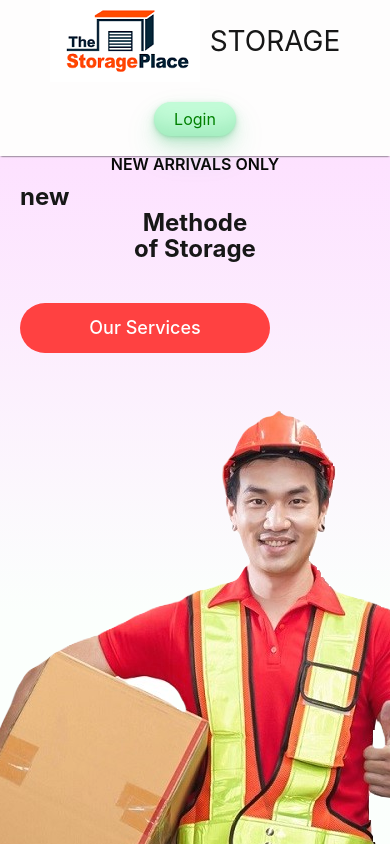
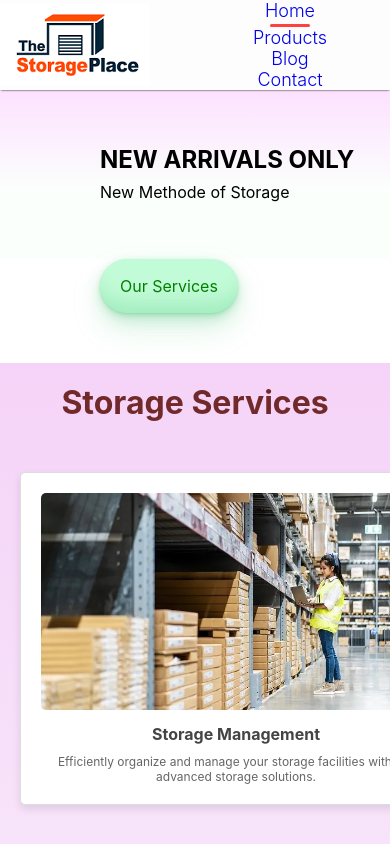
Before and after one commit to Shindou7/Project_storage, a React (Create React App) app: page / in a window 390 px wide. Shown: the top 844 px of the page. Built offline with nearby package versions, Linux system fonts and the light colour scheme.

Commit message:
adjusted homepage media queries

```diff
--- a/src/Components/Homepage1/Homepage1.css
+++ b/src/Components/Homepage1/Homepage1.css
@@ -1,61 +1,40 @@
 /* Desktop styles */
 .homepage1 {
-    height: 90vh;
+    height: 20vh;
     background: linear-gradient(180deg, #fde1ff, #e1ffea22 60%);
     display: flex;
-}
+    align-items: left;
+    }
 
 .homepage1-left {
+    position: relative;
     flex: 1;
     display: flex;
     flex-direction: column;
     justify-content: center;
     gap: 10px;
-    padding-left: 180px;
+    padding-left: 100px;
     line-height: 1.1;
 }
 
-.homepage1-left h2 {
-    color: #090909;
-    font-size: 20px;
-    font-weight: 600;
-}
-
-.homepage1-left p {
-    color: #171717;
-    font-size: 30px;
-    font-weight: 700;
-}
-
-.homepage1-hand-icon {
-    display: flex;
-    align-items: center;
-    gap: 20px;
-}
-
-.homepage1-hand-icon img {
-    width: 150px;
-}
-
 .homepage1-latest-btn {
-    display: flex;
-    justify-content: center;
-    align-items: center;
-    gap: 15px;
-    width: 310px;
-    height: 70px;
-    border-radius: 75px;
-    margin-top: 30px;
-    background: #ff4141;
-    color: white;
-    font-size: 22px;
-    font-weight: 500;
-    transition: background 0.3s, transform 0.3s; /* Add transition for smooth effect */
-}
-
-.homepage1-latest-btn:hover {
-    background: #ff7f7f; /* New background color on hover */
-    transform: scale(1.05); /* Slightly increase the size on hover */
+  background-color: #c2fbd7;
+  border-radius: 100px;
+  box-shadow: rgba(44, 187, 99, .2) 0 -25px 18px -14px inset,rgba(44, 187, 99, .15) 0 1px 2px,rgba(44, 187, 99, .15) 0 2px 4px,rgba(44, 187, 99, .15) 0 4px 8px,rgba(44, 187, 99, .15) 0 8px 16px,rgba(44, 187, 99, .15) 0 16px 32px;
+  color: green;
+  cursor: pointer;
+  display: inline-block;
+  font-family: CerebriSans-Regular,-apple-system,system-ui,Roboto,sans-serif;
+  padding: 17px 20px;
+  text-align: center;
+  text-decoration: none;
+  transition: all 250ms;
+  border: 0;
+  font-size: 16px;
+  user-select: none;
+  -webkit-user-select: none;
+  touch-action: manipulation;
+  margin-left: 100px;
 }
 
 .homepage1-right {
@@ -64,70 +43,15 @@
     align-items: center;
     justify-content: center;
     margin-top: 100px;
-    margin-inline: 100px;
 }
 
-/* Tablet styles */
-@media (max-width: 1024px) {
-    .homepage1-left {
-        padding-left: 100px;
-    }
+.homepage1-right img {
+    width: auto;
+    height: 200px;
+}
 
-    .homepage1-left h2 {
-        font-size: 18px;
-    }
-
-    .homepage1-left p {
-        font-size: 26px;
-    }
-
-    .homepage1-hand-icon img {
-        width: 120px;
-    }
-
-    .homepage1-latest-btn {
-        width: 280px;
-        height: 60px;
-        font-size: 20px;
-    }
-
+@media (max-width: 700px) {
     .homepage1-right {
-        margin-top: 80px;
-        margin-inline: 50px;
+        display: none;
     }
 }
-
-/* Mobile styles */
-@media (max-width: 768px) {
-    .homepage1 {
-        flex-direction: column;
-        text-align: center;
-    }
-
-    .homepage1-left {
-        padding: 0 20px;
-    }
-
-    .homepage1-left h2 {
-        font-size: 16px;
-    }
-
-    .homepage1-left p {
-        font-size: 24px;
-    }
-
-    .homepage1-hand-icon img {
-        width: 100px;
-    }
-
-    .homepage1-latest-btn {
-        width: 250px;
-        height: 50px;
-        font-size: 18px;
-    }
-
-    .homepage1-right {
-        margin-top: 50px;
-        margin-inline: 20px;
-    }
-}
--- a/src/Components/Homepage1/Homepage1.jsx
+++ b/src/Components/Homepage1/Homepage1.jsx
@@ -1,7 +1,6 @@
 import React from "react";
 import "./Homepage1.css";
-import hand_icon from "../Assets/hand_icon.png";
-import hero_image from "../Assets/hero_image.png";
+import Package from "../Assets/package.png";
 
 const Homepage1 = () => {
   const scrollToNextPage = () => {
@@ -12,24 +11,20 @@ const Homepage1 = () => {
   };
 
   return (
-    <div className="homepage1">
-      <div className="homepage1-left">
-        <h2>NEW ARRIVALS ONLY</h2>
-        <div>
-          <div className="homepage1-hand-icon">
-            <p>new</p>
-          </div>
-          <p>Methode</p>
-          <p>of Storage</p>
+    <>
+      <div className="homepage1">
+        <div className="homepage1-left">
+          <h2>NEW ARRIVALS ONLY</h2>
+          <p>New Methode of Storage</p>
         </div>
-        <div className="homepage1-latest-btn" onClick={scrollToNextPage}>
-          <div>Our Services</div>
+        <div className="homepage1-right">
+          <img src={Package}></img>
         </div>
       </div>
-      <div className="homepage1-right">
-        <img src={hero_image} alt="" />
+      <div className="homepage1-latest-btn" onClick={scrollToNextPage}>
+        Our Services
       </div>
-    </div>
+    </>
   );
 };
 
--- a/src/Components/NavigatorBar/NavigatorBar.css
+++ b/src/Components/NavigatorBar/NavigatorBar.css
@@ -16,12 +16,6 @@
     display: flex;
     align-items: center;
     gap: 10px;
-}
-
-.navg-logo p {
-    color: #171717;
-    font-size: 28px;
-    font-weight: 400;
 }
 
 .navg-menu {
@@ -82,50 +76,18 @@
   transform: scale(1.05) rotate(-1deg);
 }
 
-/* .navg-login button {
-    width: 157px;
-    height: 58px;
-    outline: none;
-    border: 1px solid #7a7a7a;
-    border-radius: 75px;
-    color: #515151;
-    font-size: 20px;
-    font-weight: 500;
-    background: white;
-    cursor: pointer;
-} */
-
-.navg-login button:active {
-    background: #bcb5b5;
-}
-
-/* Tablet styles */
-@media (max-width: 1024px) {
-    .navgbar {
-        flex-direction: column; /* Stack items vertically on tablets */
-        align-items: center; /* Center items horizontally on tablets */
+/* Mobile styles */
+@media screen and (max-width: 750px) {
+    .navg-menu {
+        float: right;
+        display: flex;
+        flex-direction: column;
+        justify-content: right;
+        align-items: right;
+        gap: 0px;
     }
 
-    .navg-menu {
-        gap: 30px; /* Increase the gap between menu items on tablets */
-    }
-
-    .navg-login {
-        gap: 30px; /* Increase the gap between login button and other elements on tablets */
-    }
-
-    .navg-login button {
-        width: auto; /* Allow button width to adjust based on content on tablets */
+    .login-btn {
+        display: none;
     }
 }
-
-/* Mobile styles */
-@media (max-width: 768px) {
-    .navg-menu {
-        display: none; /* Hide the menu on mobile devices */
-    }
-
-    .navg-login {
-        display: none; /* Hide the login button on mobile devices */
-    }
-}
--- a/src/Components/NavigatorBar/NavigatorBar.jsx
+++ b/src/Components/NavigatorBar/NavigatorBar.jsx
@@ -7,10 +7,9 @@ const NavigatorBar = () => {
     const [menu, setMenu] = useState("home");
 
     return (
-        <div className='navgbar'>
+        <div className='navgbar' id='navgbar'>
             <div className="navg-logo">
                 <img src={logo} alt=""/>
-                <p>STORAGE</p>
             </div>
             <ul className="navg-menu">
                 <li onClick={() => { setMenu("home"); }}>
@@ -26,7 +25,7 @@ const NavigatorBar = () => {
                     {menu === "blog"?<hr /> : <> </>}
                 </li>
                 <li onClick={() => { setMenu("contact"); }}>
-                    <Link style={{ textDecoration: "none" }} to="/contact">Contact us</Link>
+                    <Link style={{ textDecoration: "none" }} to="/contact">Contact</Link>
                     {menu === "contact"?<hr /> : <> </>}
                 </li>
             </ul>
```
Also changed, not shown: src/Components/Assets/package.png (added).
